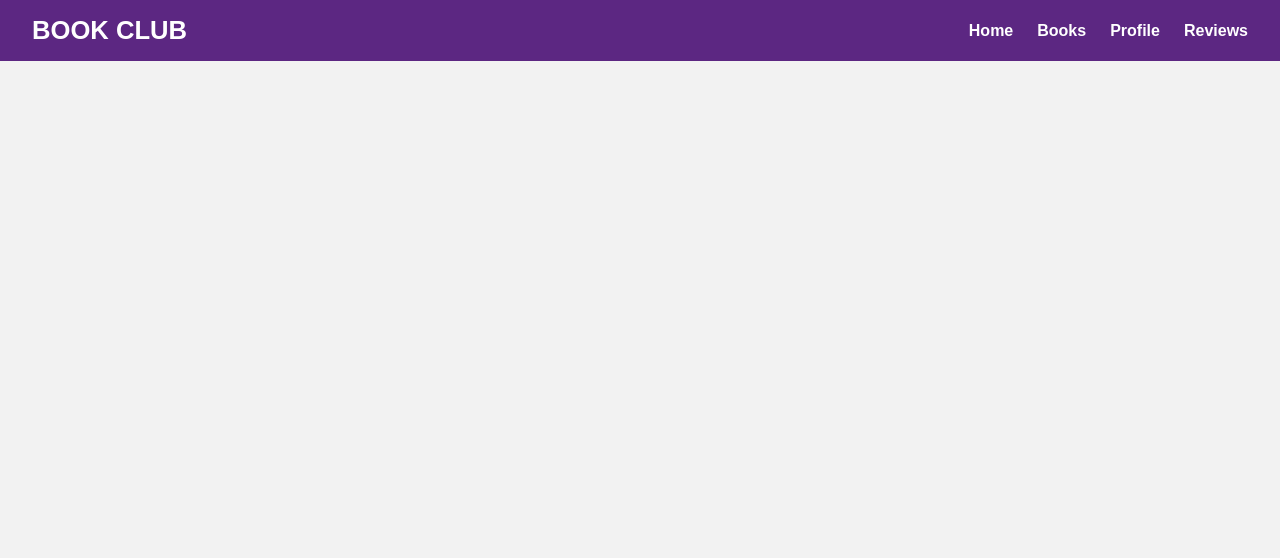
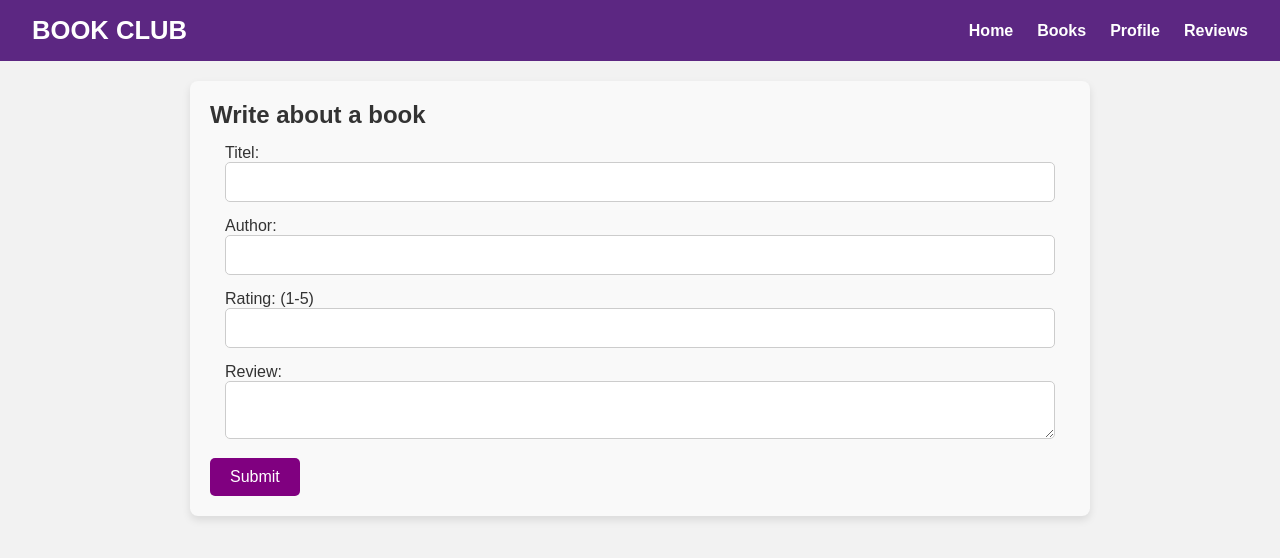
Before and after one commit to AlmaHul/BookClubApp-Frontend, a React (Vite) app in the folder frontend/: page /create-review in a window 1280 px wide. Shown: the top 558 px of the page. Built offline with nearby package versions, Linux system fonts and the light colour scheme.

Commit message:
CreateReviewPage med style klar

```diff
--- a/frontend/src/App.jsx
+++ b/frontend/src/App.jsx
@@ -3,6 +3,7 @@ import HomePage from './pages/HomePage';
 import Navbar from './components/Navbar';
 import ProfilePage from './pages/ProfilePage';
 import ReviewsPage from './pages/ReviewsPage';
+import CreateReviewPage from './pages/CreateReviewPage';
 
 // Importera din CSS-fil
 import './styles/styles.css';
@@ -15,6 +16,7 @@ function App() {
 <Route path="/" element={<HomePage />} />
 <Route path="/profile" element={<ProfilePage />} />
 <Route path="/review" element={<ReviewsPage />} />
+<Route path="/create-review" element={<CreateReviewPage />} />
 
 
     </Routes>
--- /dev/null
+++ b/frontend/src/pages/CreateReviewPage.jsx
@@ -0,0 +1,56 @@
+
+const CreateReviewPage = () => {
+
+
+    return (
+        <div className="create-review-page">
+            <h2>Write about a book</h2>
+            <form>
+                <div className="form-group">
+                    <label for="title">Titel: </label>
+                    <input
+                        type="text"
+                        id="title"
+                    />
+                </div>
+
+                <div className="form-group">
+                    <label for="author">Author: </label>
+                    <input
+                        type="text"
+                        id="author"
+
+                    />
+                </div>
+
+                 <div className="form-group">
+                    <label htmlFor="rating">Rating: (1-5)</label>
+                    <input
+                        type="number"
+                        id="rating"
+                        min="1"
+                        max="5"
+
+                    />
+                </div>
+
+                <div className="form-group">
+                    <label for="comment">Review: </label>
+                    <textarea
+                        id="comment"
+
+                    />
+                </div>
+
+
+
+
+
+                <button type="submit" className="submit-review-button">Submit</button>
+            </form>
+        </div>
+
+    );
+};
+
+export default CreateReviewPage;
--- a/frontend/src/pages/ReviewsPage.jsx
+++ b/frontend/src/pages/ReviewsPage.jsx
@@ -1,18 +1,28 @@
 import React from 'react';
 import "../styles/ReviewsPage.css";
+import { Link } from 'react-router-dom';
 
 const ReviewsPage = () => {
     // Här hårdkodar vi en recension
     const reviews = [
         {
             id: 1,
-            title: "Test Boktitel",
-            author: "Test Author",
+            title: "Boktitel",
+            author: "Author",
             comment: "Det här är en testkommentar för att visa hur recensionen ser ut. Jag tycker att denna bok var fantastisk och mycket intressant att läsa. Rekommenderas!Det här är en testkommentar för att visa hur recensionen ser ut. Jag tycker att denna bok var fantastisk och mycket intressant att läsa. Rekommenderas!",
-            user: "Test User",
+            user: "Username",
             rating: 5,
             created_at: "2025-03-27"
-        }
+        },
+    {
+            id: 2,
+            title: "Boktitel",
+            author: "Author",
+            comment: "Det här är en testkommentar för att visa hur recensionen ser ut. Jag tycker att denna bok var fantastisk och mycket intressant att läsa. Rekommenderas!Det här är en testkommentar för att visa hur recensionen ser ut. Jag tycker att denna bok var fantastisk och mycket intressant att läsa. Rekommenderas!",
+            user: "Username",
+            rating: 5,
+            created_at: "2025-03-27"
+        },
     ];
 
     const handleCreateReview = () => {
@@ -23,9 +33,9 @@ const ReviewsPage = () => {
     return (
         <div className="reviews-page">
             {/* Knapp för att skapa en recension */}
-           <a href="#" className="create-review-link" onClick={handleCreateReview}>
-    Write a review
-</a>
+       <Link to="/create-review" className="create-review-link">
+                Write a review
+            </Link>
 
             {/* Recensioner */}
             <div className="reviews-container">
@@ -34,19 +44,19 @@ const ReviewsPage = () => {
                         <div className="review-header">
                             <div className="review-left">
                                 <h2 className="review-title">{review.title}</h2>
-                                <p className="review-author"><strong>Författare:</strong> {review.author}</p>
+                                <p className="review-author"><strong></strong> {review.author}</p>
                             </div>
 
                             <div className="review-right">
-                                <p className="review-user"><strong>Användare:</strong> {review.user}</p>
-                                <p className="review-rating"><strong>Betyg:</strong> {review.rating}</p>
+                                <p className="review-user"><strong>User</strong>: {review.user}</p>
+                                <p className="review-rating"><strong>Rating:</strong> {review.rating}</p>
                             </div>
                         </div>
 
                         <p className="review-comment">{review.comment}</p>
 
                         <div className="review-created-at">
-                            <p><strong>Skapad:</strong> {review.created_at}</p>
+                            <p><strong>Created at:</strong> {review.created_at}</p>
                         </div>
                     </div>
                 ))}
--- a/frontend/src/styles/ReviewsPage.css
+++ b/frontend/src/styles/ReviewsPage.css
@@ -1,4 +1,3 @@
-
 .reviews-page {
     width: 60%;
     margin: 20px auto;
@@ -80,3 +79,53 @@
     color: #777;
     text-align: center;
 }
+
+
+
+
+
+.create-review-page {
+    padding: 20px;
+    max-width: 900px;
+    margin: 20px auto;
+    background-color: #f9f9f9;
+    border-radius: 8px;
+    box-shadow: 0 4px 8px rgba(0, 0, 0, 0.1);
+}
+
+.review-form {
+    display: flex;
+    flex-direction: column;
+}
+
+.form-group {
+    margin: 15px;
+    text-align:left;
+}
+label {
+
+}
+
+input,
+textarea {
+    padding: 10px;
+    font-size: 16px;
+    border-radius: 5px;
+    border: 1px solid #ccc;
+    width: 100%;
+}
+
+button.submit-review-button {
+    padding: 10px 20px;
+    background-color: #800080;
+    color: white;
+    border: none;
+    border-radius: 5px;
+    font-size: 16px;
+    cursor: pointer;
+    transition: background-color 0.3s ease;
+}
+
+button.submit-review-button:hover {
+    background-color: #c8a2c8;
+}
```
